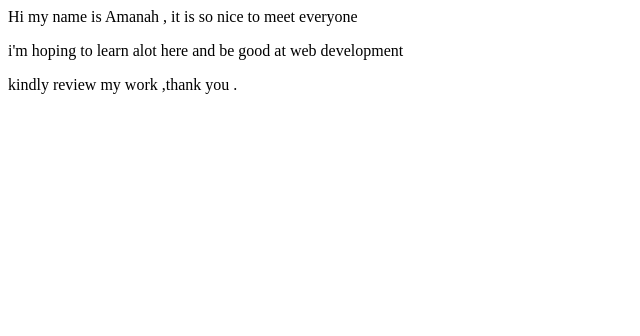
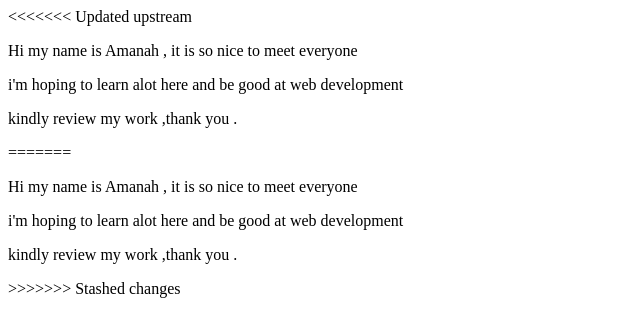
Before and after one commit to ammy-cpu/Webdev.lab1, a plain HTML site: page index.html in a window 1280 px wide. Shown: the whole page, without its empty margins (0-640 px from the left). Drawn offline with Linux system fonts and the light colour scheme.

Commit message:
Update index.html

```diff
--- a/index.html
+++ b/index.html
@@ -1,3 +1,4 @@
+<<<<<<< Updated upstream
 <html>
   <p> Hi my name is Amanah , it is so nice to meet everyone </P>
   <p> i'm hoping to learn alot here and be good at web development </P>
@@ -5,3 +6,8 @@
   <body>
   </body>
 </html>
+=======
+  <p> Hi my name is Amanah , it is so nice to meet everyone </P>
+  <p> i'm hoping to learn alot here and be good at web development </P>
+  <p> kindly review my work ,thank you .</p>
+>>>>>>> Stashed changes
```
